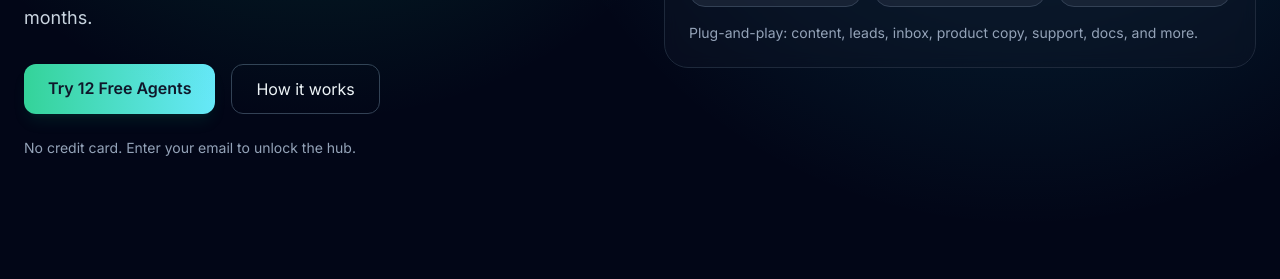
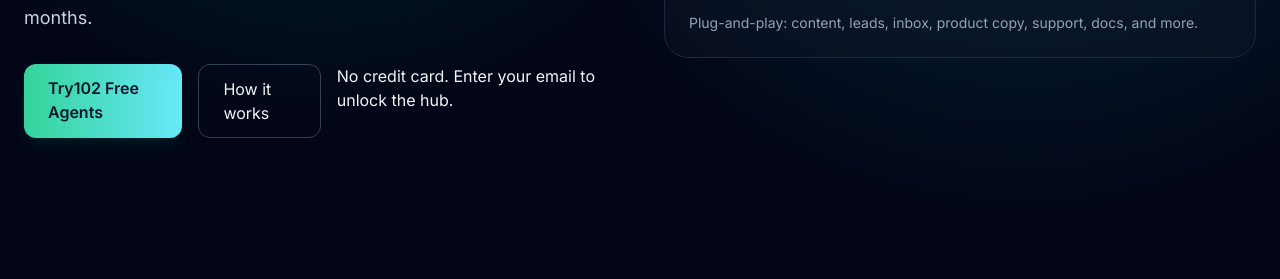
Before and after one commit to PrasaathAIA/aiagentsage-site, a plain HTML site: page index.html in a window 1280 px wide. Shown: the part 512-791 px from the top of the page. Drawn offline with nearby package versions, Linux system fonts and the light colour scheme.

Commit message:
Update index.html to reference 10 agents

```diff
--- a/index.html
+++ b/index.html
@@ -4,7 +4,7 @@
   <meta charset="utf-8" />
   <meta name="viewport" content="width=device-width, initial-scale=1" />
   <title>AIAGENTSAGE — Agents for Startups & SMEs</title>
-  <meta name="description" content="Agent-based AI solutions that save time for busy founders and SME teams. Try 12 free agents today." />
+  <meta name="description" content="Agent-based AI solutions that save time for busy founders and SME teams. Try 10 free agents today." />
   <link rel="preconnect" href="https://fonts.googleapis.com">
   <link rel="preconnect" href="https://fonts.gstatic.com" crossorigin>
   <link href="https://fonts.googleapis.com/css2?family=Inter:wght@300;400;600;800&display=swap" rel="stylesheet">
@@ -44,9 +44,9 @@
           AIAGENTSAGE delivers working AI agents for busy founders and SME teams. Automate research, draft emails, manage leads, generate content, summarize docs, and more — in minutes, not months.
         </p>
         <div class="mt-8 flex gap-4">
-          <a href="/agents.html" class="px-6 py-3 rounded-xl bg-gradient-to-r from-emerald-400 to-cyan-300 text-slate-900 font-semibold shadow-lg shadow-emerald-500/10 hover:translate-y-[-1px] transition">Try 12 Free Agents</a>
+          <a href="/agents.html" class="px-6 py-3 rounded-xl bg-gradient-to-r from-emerald-400 to-cyan-300 text-slate-900 font-semibold shadow-lg shadow-emerald-500/10 hover:translate-y-[-1px] transition">Try102 Free Agents</a>
           <a href="#how" class="px-6 py-3 rounded-xl border border-slate-700 hover:border-slate-500">How it works</a>
-        </div>
+        </ 10
         <div class="mt-6 text-sm text-slate-400">No credit card. Enter your email to unlock the hub.</div>
       </div>
       <!-- Placeholder graphic showing agent cards as visual metaphor -->
```
